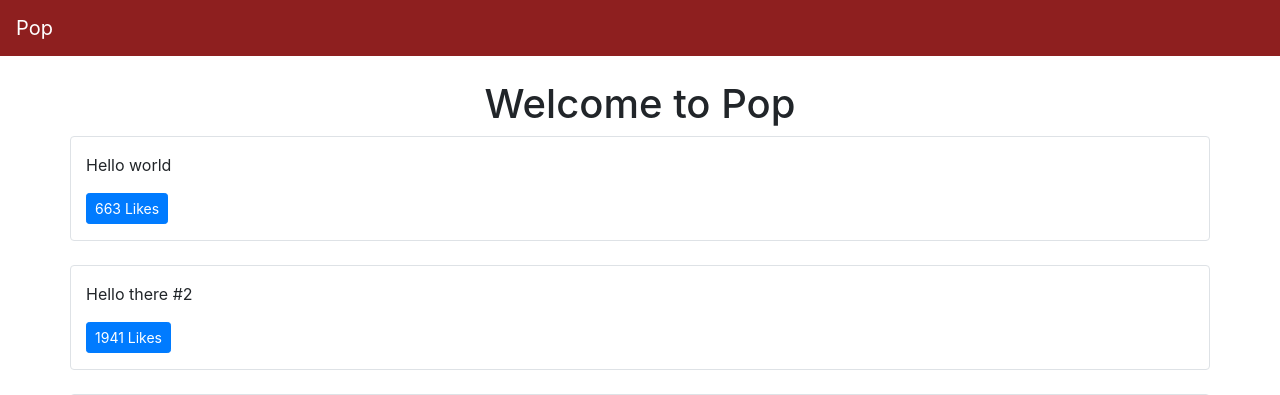
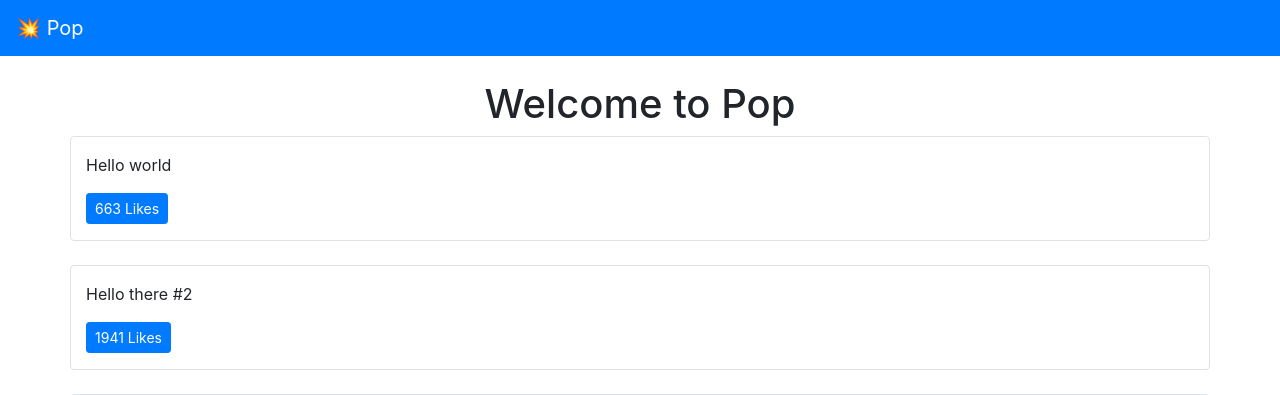
Before and after one commit to lalebdi/Pop, a Django app: page / in a window 1280 px wide. Shown: the top 395 px of the page. Run offline with Django 3.2, Linux system fonts and the light colour scheme; data comes from the database, SQL or seed files in the repository; data that the repository does not hold is empty; some libraries are stand-ins or nearby versions.

Commit message:
enhance branding and bg color

```diff
--- a/templates/components/navbar.html
+++ b/templates/components/navbar.html
@@ -1,5 +1,5 @@
-<nav class="navbar navbar-expand-lg navbar-dark bg-pop mb-4">
-  <a class="navbar-brand" href="/">Pop</a>
+<nav class="navbar navbar-expand-lg navbar-dark bg-primary mb-4">
+  <a class="navbar-brand" href="/">💥 Pop</a>
   <button class="navbar-toggler" type="button" data-toggle="collapse" data-target="#navbarSupportedContent" aria-controls="navbarSupportedContent" aria-expanded="false" aria-label="Toggle navigation">
     <span class="navbar-toggler-icon"></span>
   </button>
```
